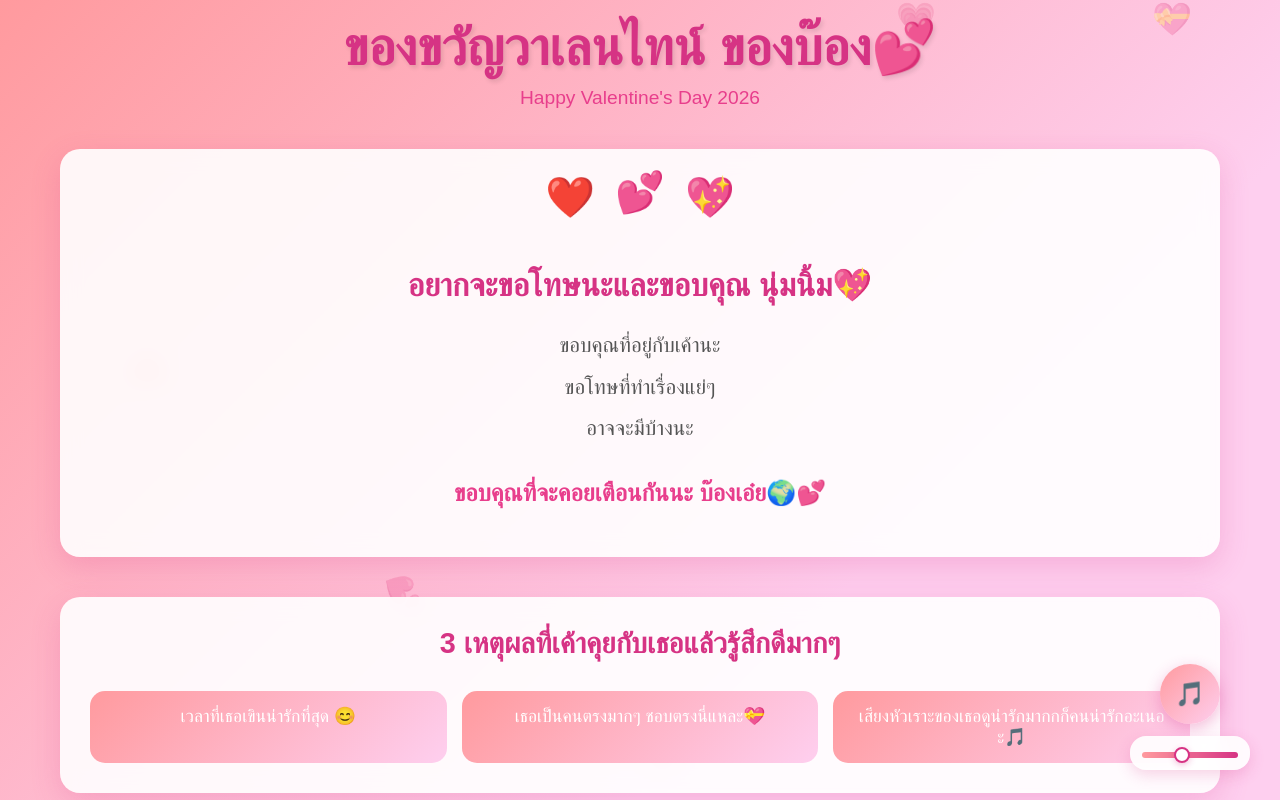
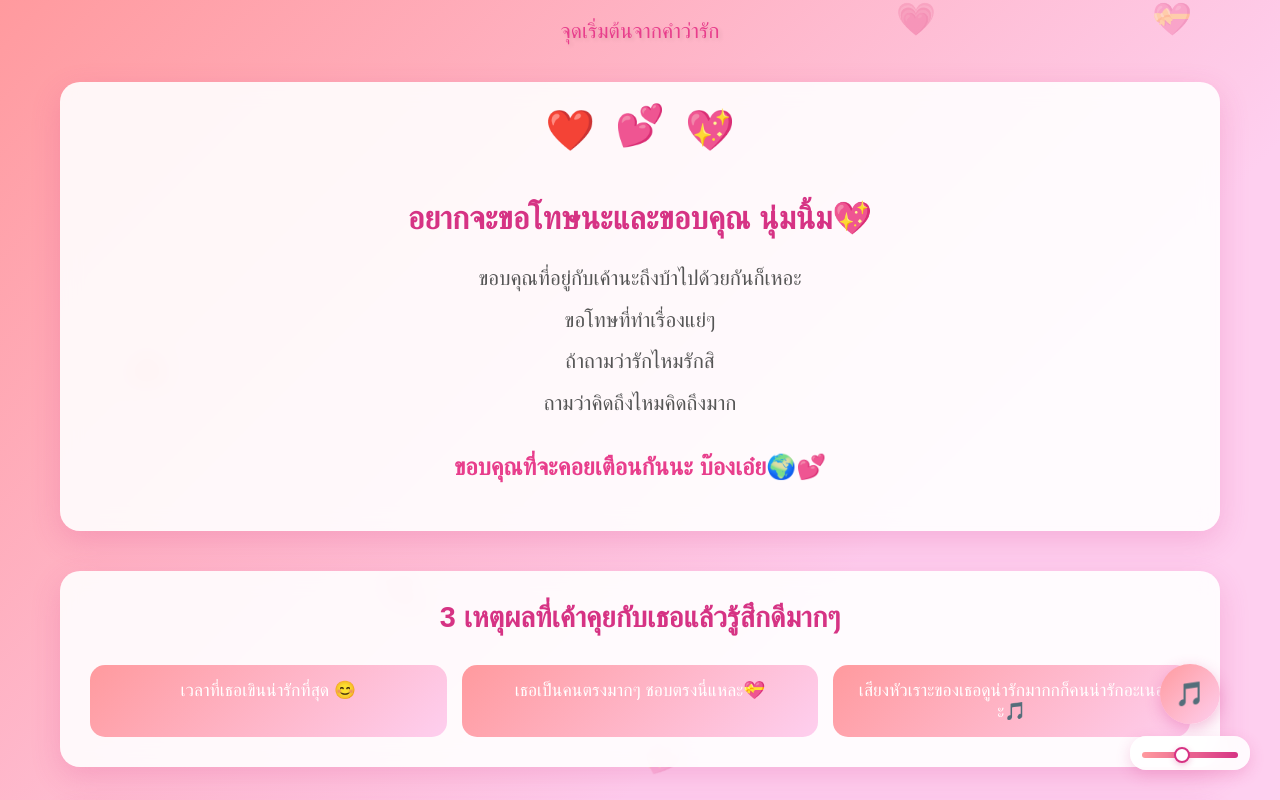
Before and after one commit to Tanny21-ENG/Happy-Valentine, a plain HTML site: page valentine.html in a window 1280 px wide. Shown: the top 800 px of the page. Drawn offline with Linux system fonts and the light colour scheme; a web font is replaced by a local one.

Commit message:
Update valentine.html

```diff
--- a/valentine.html
+++ b/valentine.html
@@ -12,8 +12,8 @@
 <body>
     <div class="container">
         <header class="header">
-            <h1 class="title">ของขวัญวาเลนไทน์ ของบ๊อง💕</h1>
-            <p class="subtitle">Happy Valentine's Day 2026</p>
+            <h1 class="title"<ที่เก็บความทรงจำของเรา 💕</h1>
+            <p class="subtitle">จุดเริ่มต้นจากคำว่ารัก</p>
         </header>
 
         <main class="main-content">
@@ -27,9 +27,10 @@
                 <div class="message-box">
                     <h2>อยากจะขอโทษนะและขอบคุณ นุ่มนิ้ม💖</h2>
                     <p class="love-text">
-                        ขอบคุณที่อยู่กับเค้านะ<br>
+                        ขอบคุณที่อยู่กับเค้านะถึงบ้าไปด้วยกันก็เหอะ<br>
                         ขอโทษที่ทำเรื่องแย่ๆ<br>
-                        อาจจะมีบ้างนะ<br>
+                        ถ้าถามว่ารักไหมรักสิ<br>
+                        ถามว่าคิดถึงไหมคิดถึงมาก<br>
                         <strong>ขอบคุณที่จะคอยเตือนกันนะ บ๊องเอ๋ย🌍💕</strong>
                     </p>
                 </div>
```
